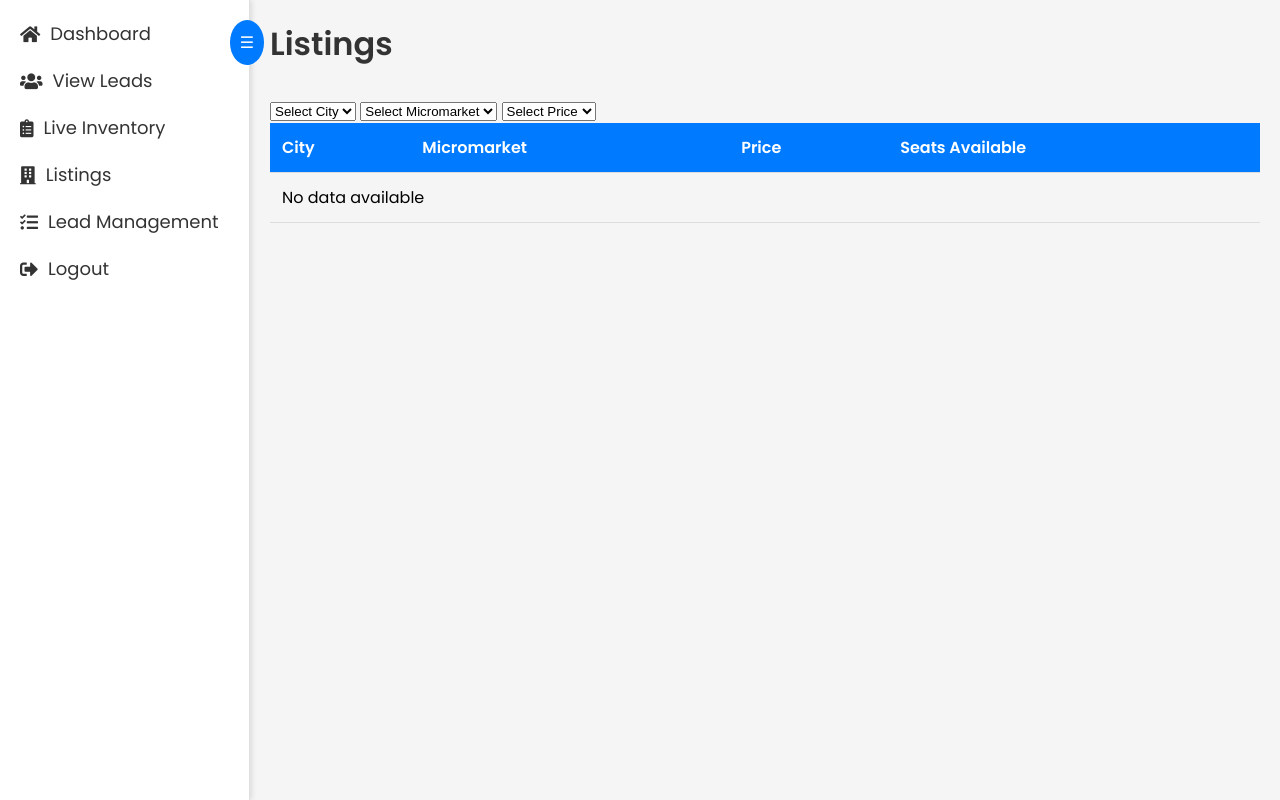
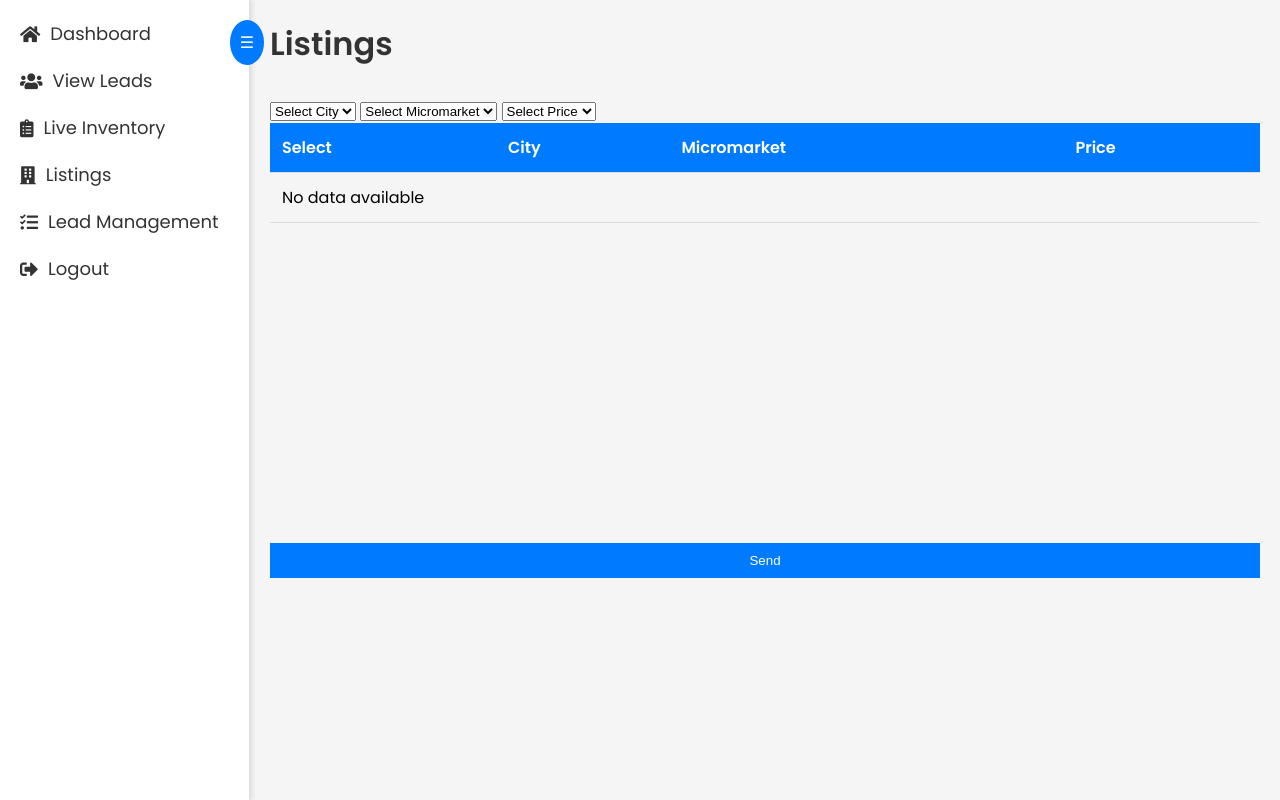
Before and after one commit to propques33/FindUrSpace, a Flask app: page /admin/listings in a window 1280 px wide. Run offline with Flask 3, Linux system fonts and the light colour scheme; the visitor is signed in with stand-in values (Sample User, id 1); data that the repository does not hold is empty.

Commit message:
send from listings

```diff
--- a/admin/admin.py
+++ b/admin/admin.py
@@ -1,9 +1,11 @@
 from flask import Blueprint, jsonify, render_template, request, redirect, url_for, session, send_file, current_app, flash
 import datetime
+import threading
 from bson import ObjectId
 from io import BytesIO
 import plotly.graph_objects as go
 from plotly.subplots import make_subplots
+from core.email_handler import send_email_and_whatsapp_with_pdf
 
 # Blueprint definition
 admin_bp = Blueprint('admin', __name__, url_prefix='/admin', template_folder='templates')
@@ -13,6 +15,47 @@ admin_credentials = {
     "project.propques@gmail.com": "Prop@11@@33",
     "buzz@propques.com": "Prop@11@@33"
 }
+
+# Helper function to send the email and WhatsApp with app context
+def send_email_and_whatsapp_background(app, email, mobile, selected_properties):
+    with app.app_context():  # Set up the app context
+        try:
+            success, error = send_email_and_whatsapp_with_pdf(email, None, mobile, selected_properties)
+            if success:
+                print("Email and WhatsApp sent successfully.")
+            else:
+                print(f"Failed to send: {error}")
+        except Exception as e:
+            print(f"Error in sending email and WhatsApp: {e}")
+
+@admin_bp.route('/send_selected_properties', methods=['POST'])
+def send_selected_properties():
+    data = request.get_json()
+    email = data.get('email')
+    mobile = data.get('mobile')
+    selected_property_ids = data.get('selectedProperties')
+
+    if not selected_property_ids or not email:
+        return jsonify({'status': 'error', 'message': 'Missing required information'})
+
+    db = current_app.config['db']
+
+    # Fetch the details of the selected coworking spaces from the database
+    selected_properties = list(db.coworking_spaces.find({
+        '_id': {'$in': [ObjectId(id) for id in selected_property_ids]}
+    }))
+
+    if not selected_properties:
+        return jsonify({'status': 'error', 'message': 'No properties found'})
+
+    # Send email and WhatsApp (PDF logic already implemented in email_handler.py)
+    app = current_app._get_current_object()
+    email_thread = threading.Thread(target=send_email_and_whatsapp_background, args=(app, email, mobile, selected_properties))
+    email_thread.start()
+
+    return jsonify({'status': 'success', 'message': 'Email sent successfully'})
+
+
 
 # Admin Login Route
 @admin_bp.route('/login', methods=['GET', 'POST'])
--- a/admin/templates/listings.html
+++ b/admin/templates/listings.html
@@ -25,6 +25,67 @@
         }
         tr:hover {
             background-color: #f5f5f5;
+        }
+        .send-btn {
+            margin-top: 20px;
+            padding: 10px 20px;
+            background-color: #007bff;
+            color: white;
+            border: none;
+            cursor: pointer;
+        }
+        .modal {
+            display: none;
+            position: fixed;
+            top: 50%;
+            left: 50%;
+            transform: translate(-50%, -50%);
+            padding: 20px;
+            background-color: #fff;
+            border-radius: 8px;
+            z-index: 1000;
+            width: 350px;
+            box-shadow: 0 8px 16px rgba(0, 0, 0, 0.3);
+            text-align: center;
+            font-family: Arial, sans-serif;
+        }
+        .modal h3 {
+            margin-bottom: 20px;
+        }
+        .modal label {
+            display: block;
+            margin-bottom: 5px;
+            font-weight: bold;
+        }
+        .modal input {
+            width: 100%;
+            padding: 8px;
+            margin-bottom: 15px;
+            border: 1px solid #ddd;
+            border-radius: 4px;
+            font-size: 14px;
+        }
+        .close-btn {
+            position: absolute;
+            top: 10px;
+            right: 10px;
+            background-color: transparent;
+            border: none;
+            font-size: 18px;
+            cursor: pointer;
+        }
+        .close-btn:hover {
+            color: #ff0000;
+        }
+        .modal-backdrop {
+            display: none;
+            position: fixed;
+            top: 0;
+            left: 0;
+            width: 100%;
+            height: 100%;
+            background-color: rgba(0, 0, 0, 0.5);
+            z-index: 999;
         }
     </style>
 </head>
@@ -67,19 +128,19 @@
             <table>
                 <thead>
                     <tr>
+                        <th>Select</th>
                         <th>City</th>
                         <th>Micromarket</th>
                         <th>Price</th>
-                        <th>Seats Available</th>
                     </tr>
                 </thead>
                 <tbody id="listings-body">
                     {% for space in coworking_list %}
                     <tr>
+                        <td><input type="checkbox" class="select-property" data-property-id="{{ space._id }}"></td>
                         <td>{{ space.city }}</td>
                         <td>{{ space.micromarket }}</td>
                         <td>{{ space.price }}</td>
-                        <td>{{ space.seats }}</td>
                     </tr>
                     {% else %}
                     <tr>
@@ -99,6 +160,24 @@
                 <a href="#" id="next-page">Next &raquo;</a>
             {% endif %}
         </div>
+
+        <!-- Send Button -->
+        <button id="send-btn" class="send-btn">Send</button>
+
+    </div>
+
+    <!-- Modal for Email and Mobile Input -->
+    <div id="modal-backdrop" class="modal-backdrop"></div>
+    <div id="modal" class="modal">
+        <button class="close-btn">&times;</button>
+        <h3>Send to Email and WhatsApp</h3>
+        <form id="send-form">
+            <label for="email">Email:</label>
+            <input type="email" id="email" name="email" required>
+            <label for="mobile">Mobile:</label>
+            <input type="text" id="mobile" name="mobile" required>
+            <button type="submit" class="send-btn">Send</button>
+        </form>
     </div>
 
     <script>
@@ -106,7 +185,11 @@
             const cityDropdown = document.getElementById('city');
             const micromarketDropdown = document.getElementById('micromarket');
             const priceDropdown = document.getElementById('price');
-            const tableContainer = document.getElementById('table-container');
+            const sendButton = document.getElementById('send-btn');
+            const modal = document.getElementById('modal');
+            const modalBackdrop = document.getElementById('modal-backdrop');
+            const sendForm = document.getElementById('send-form');
+            const closeModalButton = document.querySelector('.close-btn');
 
             function fetchListings() {
                 const selectedCity = cityDropdown.value;
@@ -124,10 +207,10 @@
                         if (data.coworking_list.length > 0) {
                             data.coworking_list.forEach(function (space) {
                                 const row = `<tr>
+                                    <td><input type="checkbox" class="select-property" data-property-id="${space._id}"></td>
                                     <td>${space.city}</td>
                                     <td>${space.micromarket}</td>
                                     <td>${space.price}</td>
-                                    <td>${space.seats}</td>
                                 </tr>`;
                                 listingsBody.insertAdjacentHTML('beforeend', row);
                             });
@@ -195,9 +278,71 @@
                 fetchListings(); // Update listings when price changes
             });
 
+            sendButton.addEventListener('click', function () {
+                const selectedProperties = Array.from(document.querySelectorAll('.select-property:checked'))
+                    .map(checkbox => checkbox.dataset.propertyId); // Collect selected property IDs
+
+                if (selectedProperties.length === 0) {
+                    alert('Please select at least one property.');
+                    return;
+                }
+
+                // Show modal for email and phone input
+                modal.style.display = 'block';
+                modalBackdrop.style.display = 'block';
+
+                // Handle form submission after entering email and mobile number
+                sendForm.addEventListener('submit', function (event) {
+                    event.preventDefault();
+                    const email = document.getElementById('email').value;
+                    const mobile = document.getElementById('mobile').value;
+
+                    if (!email || !mobile) {
+                        alert('Please enter both email and mobile.');
+                        return;
+                    }
+
+                    // Send selected properties, email, and mobile to the backend
+                    fetch('/admin/send_selected_properties', {
+                        method: 'POST',
+                        headers: {
+                            'Content-Type': 'application/json',
+                        },
+                        body: JSON.stringify({
+                            email: email,
+                            mobile: mobile,
+                            selectedProperties: selectedProperties
+                        })
+                    })
+                    .then(response => response.json())
+                    .then(data => {
+                        if (data.status === 'success') {
+                            alert('Email sent successfully!');
+                            closeModal();
+                        } else {
+                            alert('Error sending email.');
+                        }
+                    })
+                    .catch(error => console.error('Error:', error));
+                });
+            });
+
+            modalBackdrop.addEventListener('click', function () {
+                closeModal();
+            });
+
+            closeModalButton.addEventListener('click', function () {
+                closeModal();
+            });
+
+            function closeModal() {
+                modal.style.display = 'none';
+                modalBackdrop.style.display = 'none';
+            }
+
             // Initial load
             fetchListings();
         });
     </script>
-</body>
+    </body>
 </html>
--- a/main.py
+++ b/main.py
@@ -39,4 +39,4 @@ if __name__ == '__main__':
 
     # Use the PORT environment variable if available, default to 5000
     port = int(os.environ.get('PORT', 5000))
-    app.run(host='0.0.0.0', port=port, debug=debug_mode)
+    app.run(host='0.0.0.0', port=port, debug=True)
```
